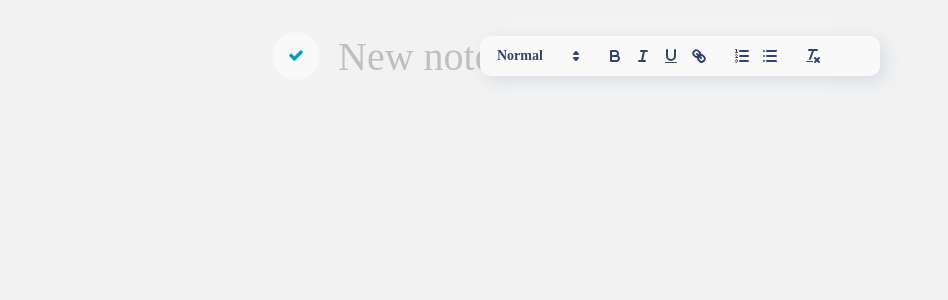
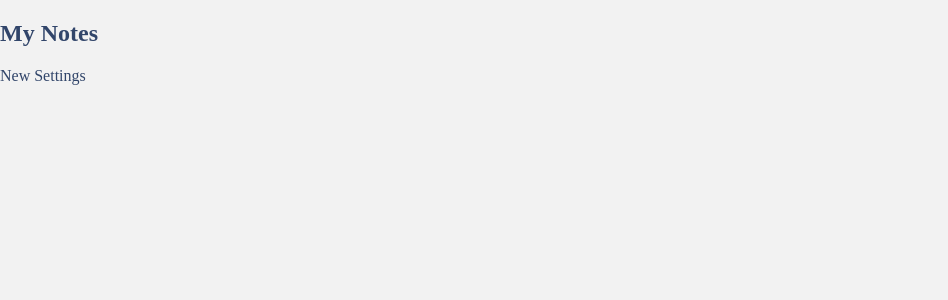
Before and after one commit to leonn00albert/min-notes, a React (Create React App) app: page / in a window 1280 px wide. Shown: the top 300 px of the page, without its empty margins (0-948 px from the left). Built offline with nearby package versions, Linux system fonts and the light colour scheme.

Commit message:
add home

```diff
--- a/src/App.css
+++ b/src/App.css
@@ -110,5 +110,5 @@ body {
 .file-save-button .fa-arrow-left {
   color: var(--color-text);
   opacity: 0.4;
-
+  cursor: pointer;
 }
--- a/src/App.js
+++ b/src/App.js
@@ -1,5 +1,6 @@
 import { Editor } from "./Components/Editor";
 import './App.css';
+import { Home } from "./Components/Home";
 
 
 function App() {
@@ -8,7 +9,8 @@ function App() {
       <header className="App-header">
 
       </header>
-      <Editor />
+      <Home />
+      {/* <Editor /> */}
     </div>
   );
 }
--- /dev/null
+++ b/src/Components/Home.js
@@ -0,0 +1,9 @@
+import { SettingsBar } from "./SettingsBar";
+
+export const Home = () => {
+    return (
+        <div>
+            <SettingsBar />
+        </div>
+    );
+}
--- /dev/null
+++ b/src/Components/SettingsBar.js
@@ -0,0 +1,14 @@
+export const SettingsBar = () => {
+    return (
+        <div>
+        <h2>
+            My Notes
+        </h2>
+        <div>
+            New
+            Settings
+        </div>
+    </div>
+    )
+
+}
```
